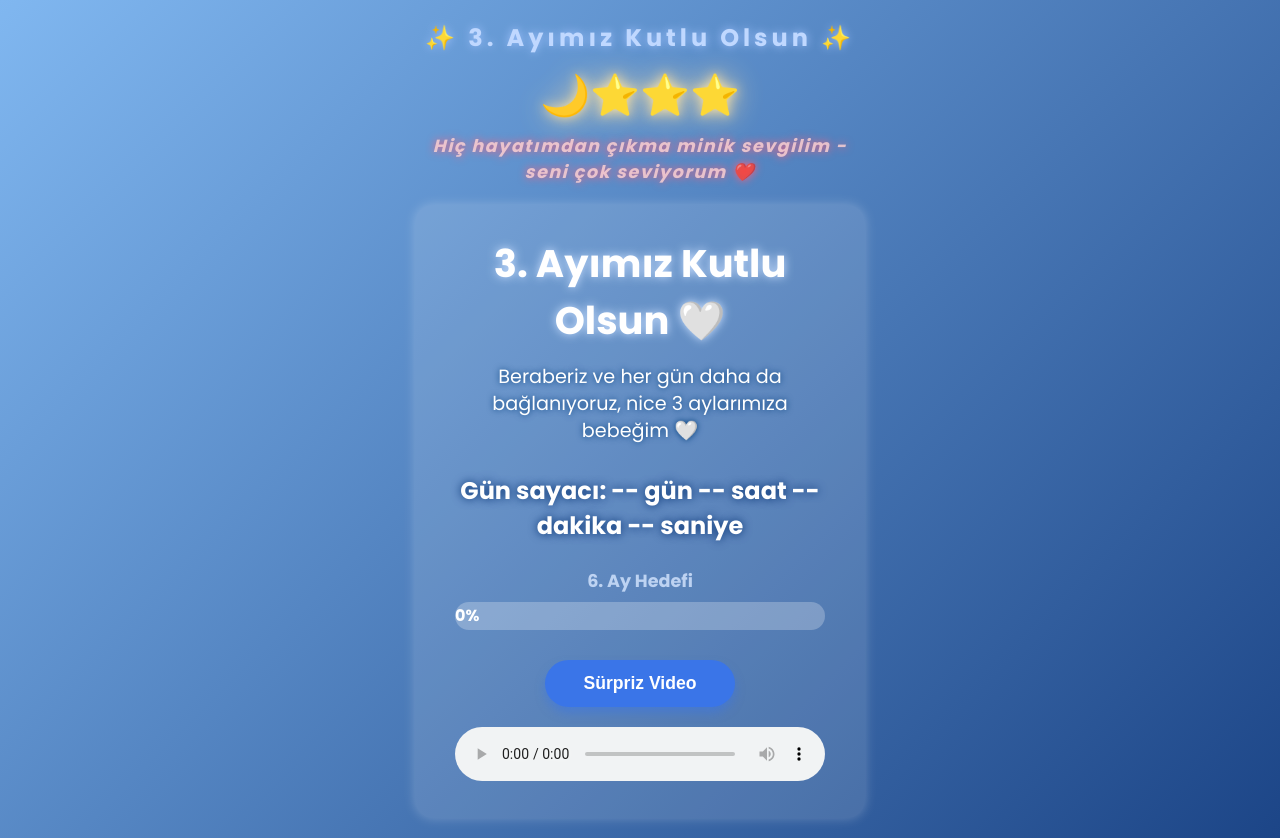
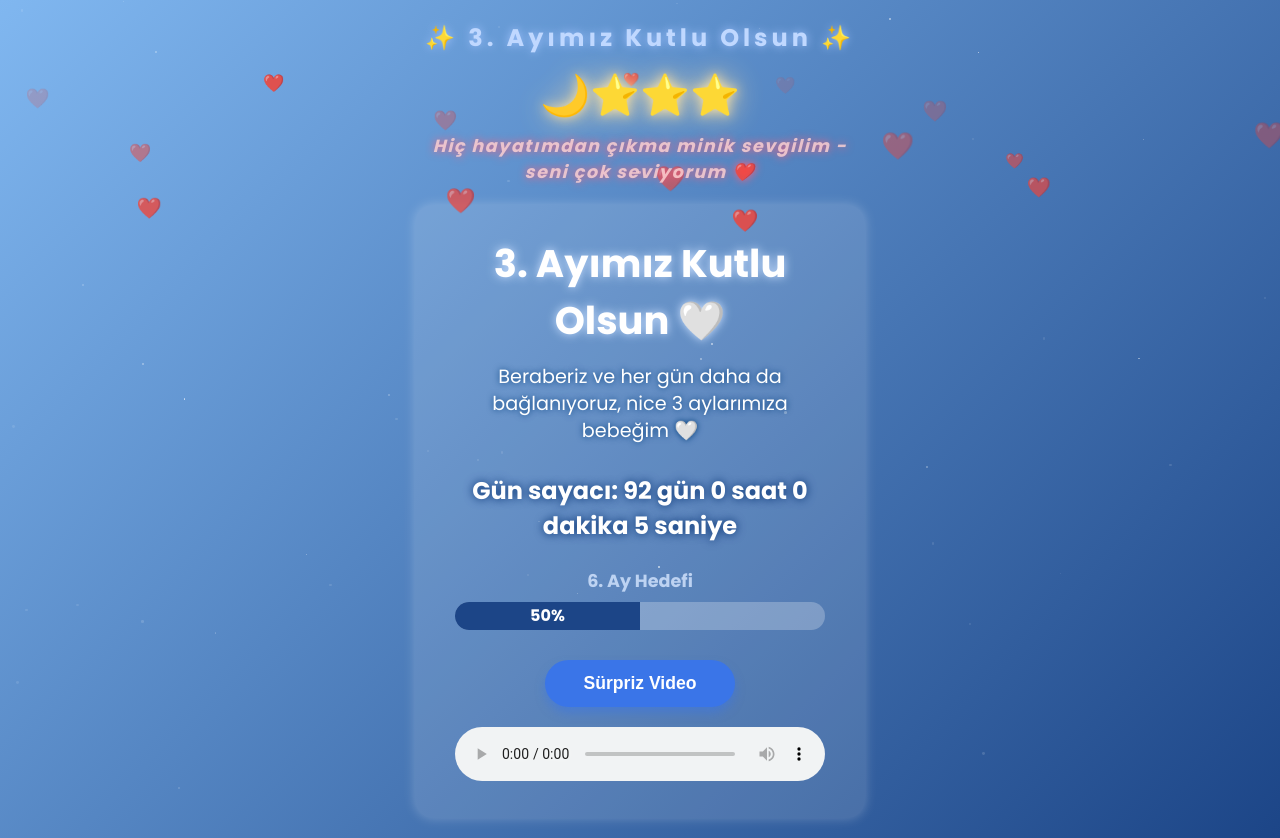
Before and after one commit to ErenAtakent/3AY, a plain HTML site: page index.html in a window 1280 px wide. Drawn offline with Linux system fonts and the light colour scheme.

Commit message:
Update index.html

```diff
--- a/index.html
+++ b/index.html
@@ -25,7 +25,6 @@
     flex-direction: column;
   }
 
-  /* Üst başlık alanı */
   header {
     width: 100%;
     max-width: 450px;
@@ -53,7 +52,6 @@
     text-shadow: 0 0 8px #ff5c79;
   }
 
-  /* Yıldız ve ay simgesi üstte */
   header .stars-emoji {
     font-size: 2.5rem;
     margin-top: 10px;
@@ -166,10 +164,9 @@
     border-radius: 8px;
   }
 
-  /* Hearts falling animation üstte */
   .hearts {
     position: fixed;
-    top: 50px;  /* Üstte, başlıktan hemen sonra */
+    top: 70px;  /* Başlığın hemen altında */
     left: 50%;
     width: 100%;
     height: 150px;
@@ -199,9 +196,6 @@
     }
   }
 
-  /* Romantic scrolling text - kaldırdım çünkü istemedin */
-
-  /* Responsive adjustments */
   @media (max-width: 480px) {
     .container {
       padding: 25px 20px;
@@ -242,9 +236,7 @@
   <div class="message">Hiç hayatımdan çıkma minik sevgilim - seni çok seviyorum ❤️</div>
 </header>
 
-<div class="hearts" aria-hidden="true">
-  <!-- Kalpler JavaScript ile oluşturulacak -->
-</div>
+<div class="hearts" aria-hidden="true"></div>
 
 <div class="container" role="main" aria-label="3. Ayımız Kutlu Olsun">
   <h1>3. Ayımız Kutlu Olsun 🤍</h1>
@@ -292,5 +284,55 @@
     heartsContainer.appendChild(heart);
   }
 
-  // Sayaç fonksiyonu
-  // Başlangıç tarihini ayarlıyoruz: 3
+  // Sayaç için başlangıç tarihi (örneğin 3 ay önce)
+  // 3 ay = 90 gün varsayalım
+  const startDate = new Date();
+  startDate.setMonth(startDate.getMonth() - 3);
+
+  // Şu anki zaman
+  const now = new Date();
+
+  // 6 ay sonrası hedef
+  const endDate = new Date(startDate);
+  endDate.setMonth(endDate.getMonth() + 6);
+
+  function updateCountdown() {
+    const now = new Date();
+
+    // Geçen zaman
+    const diff = now - startDate;
+    const diffSeconds = Math.floor(diff / 1000);
+
+    // Gün, saat, dakika, saniye
+    const days = Math.floor(diffSeconds / (3600 * 24));
+    const hours = Math.floor((diffSeconds % (3600 * 24)) / 3600);
+    const minutes = Math.floor((diffSeconds % 3600) / 60);
+    const seconds = diffSeconds % 60;
+
+    const countdown = document.getElementById('countdown');
+    countdown.textContent = `Gün sayacı: ${days} gün ${hours} saat ${minutes} dakika ${seconds} saniye`;
+
+    // İlerleme yüzdesi 6 aylık hedefe göre
+    const totalDuration = endDate - startDate;
+    const progress = Math.min(((now - startDate) / totalDuration) * 100, 100);
+    const progressBar = document.getElementById('progress-bar');
+    progressBar.style.width = progress.toFixed(2) + '%';
+    progressBar.textContent = Math.floor(progress) + '%';
+
+    // progressbar aria-valuenow güncelle
+    const progressContainer = document.querySelector('.progress-container');
+    progressContainer.setAttribute('aria-valuenow', Math.floor(progress));
+  }
+
+  setInterval(updateCountdown, 1000);
+  updateCountdown();
+
+  // Sürpriz video butonuna basılınca alert ya da video açabilirsin
+  document.getElementById('surpriseBtn').addEventListener('click', () => {
+    alert('Sürpriz videoya yönlendiriliyorsun!');
+    // İstersen buraya video açma kodu ekleyebilirim
+  });
+</script>
+
+</body>
+</html>
```
